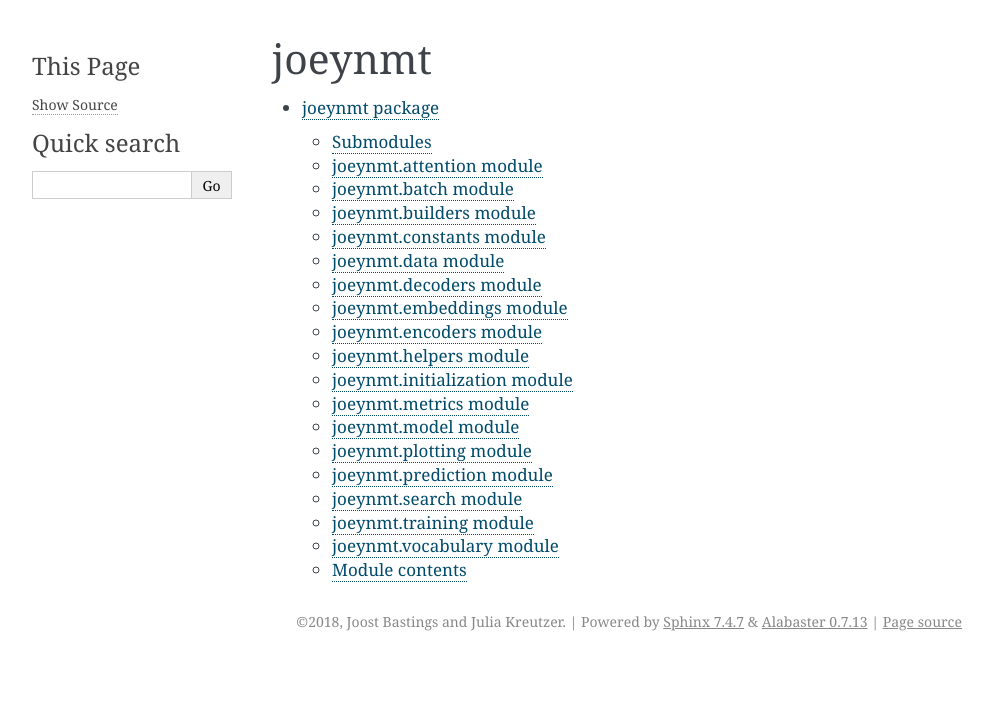
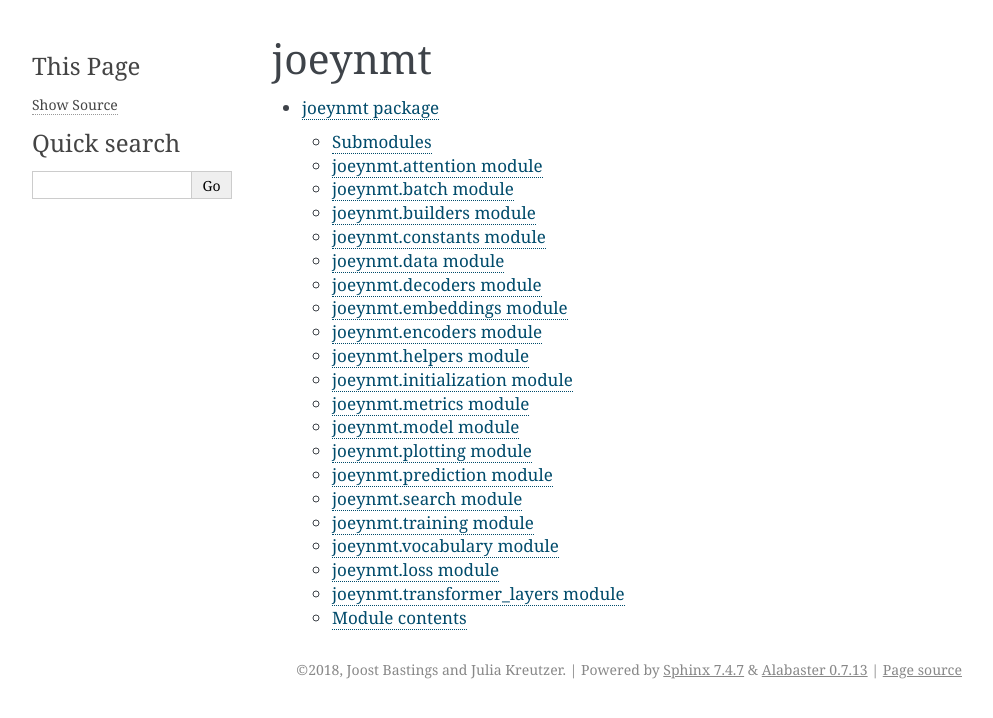
Before and after one commit to joeynmt/joeynmt, a Sphinx documentation site: the page built from docs/source/modules.rst, in a window 1280 px wide. Shown: the top 718 px of the page, without its empty margins (148-1141 px from the left). Built offline with Sphinx 7.4.7, drawn with Linux system fonts in a browser that asks for light colours.

Commit message:
added modules to doc

```diff
--- a/docs/source/joeynmt.rst
+++ b/docs/source/joeynmt.rst
@@ -143,6 +143,22 @@
     :undoc-members:
     :show-inheritance:
 
+joeynmt.loss module
+-------------------
+
+.. automodule:: joeynmt.loss
+    :members:
+    :undoc-members:
+    :show-inheritance:
+
+joeynmt.transformer_layers module
+---------------------------------
+
+.. automodule:: joeynmt.transformer_layers
+    :members:
+    :undoc-members:
+    :show-inheritance:
+
 
 Module contents
 ---------------
```
